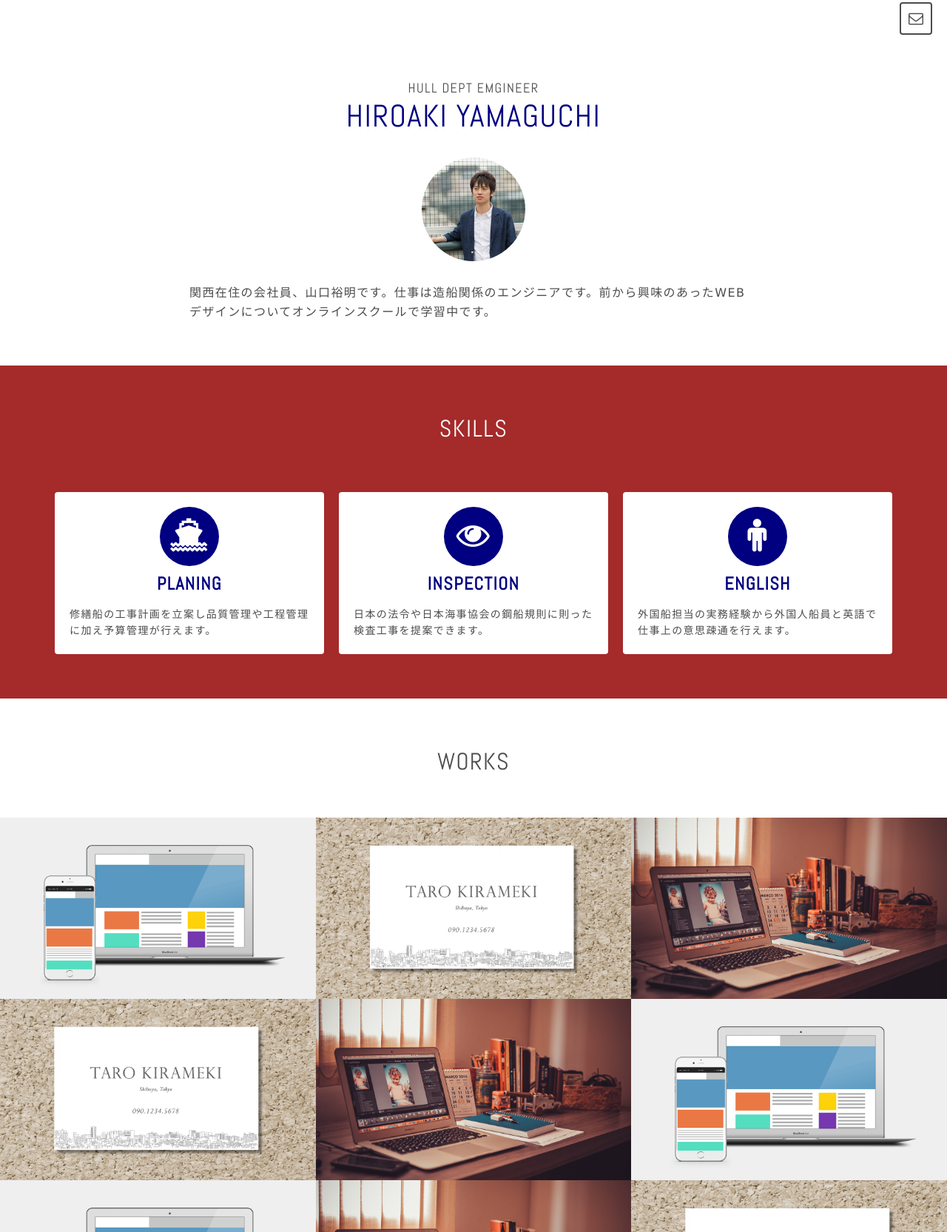
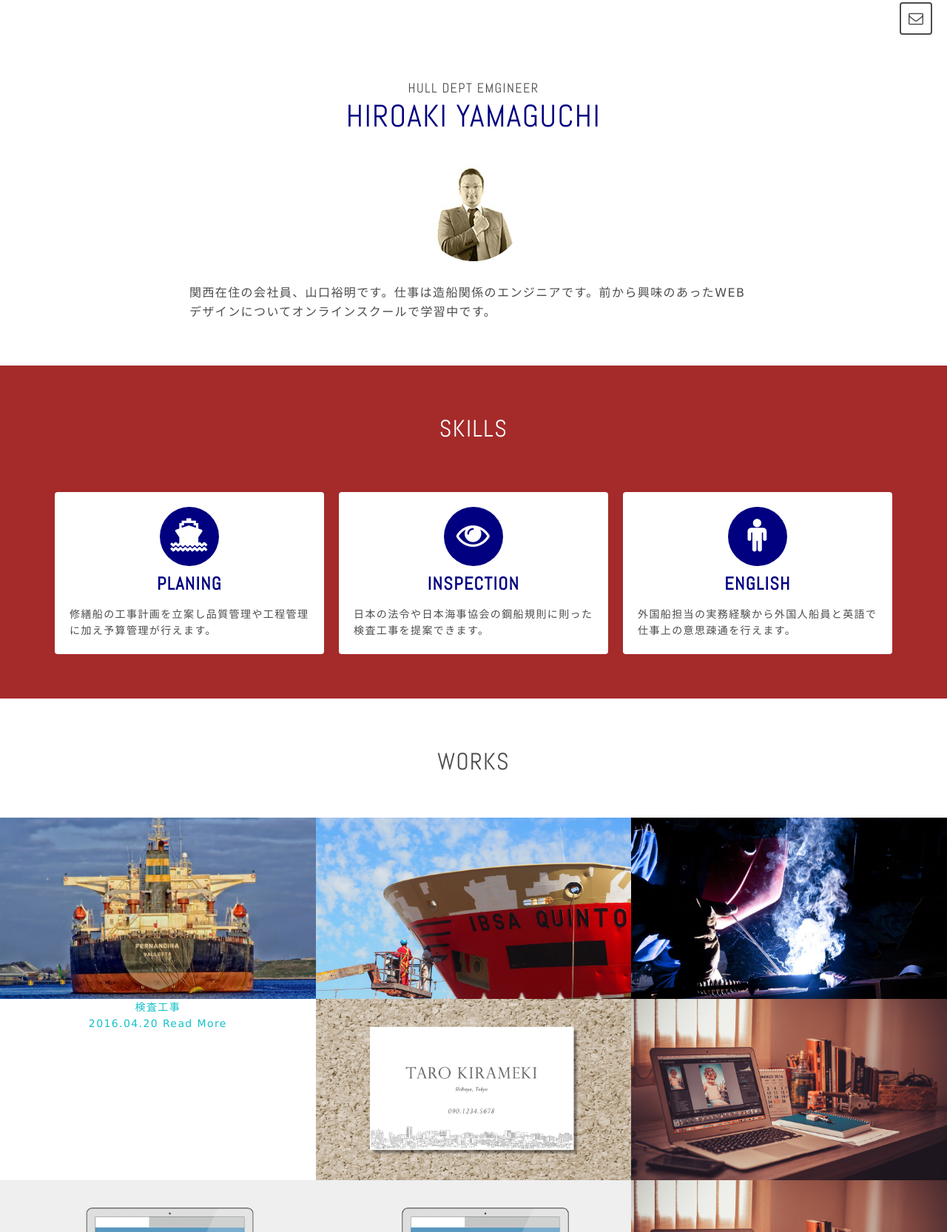
Before and after one commit to cassrer/cassrer.github.io, a plain HTML site: page index.html in a window 1280 px wide. Shown: the part 17-1682 px from the top of the page at 74% size. Drawn offline with nearby package versions, Linux system fonts and the light colour scheme.

Commit message:
second commit

```diff
--- a/index.html
+++ b/index.html
@@ -3,7 +3,7 @@
     <head>
         <meta charset="utf-8">
         <title>Web Designer - Taro Kirameki</title>
-        <meta name="description" content="Webデザイナー きらめき太郎のポートフォリオサイトです。東京を中心に活動しています。">
+        <meta name="description" content="関西在住の会社員、山口裕明のポートフォリオサイトです。和歌山を中心に活動しています。">
         <meta name="keywords" content="Web, デザイン, デザイナー, ポートフォリオ, Web制作">
         <link rel="stylesheet" href="https://cdnjs.cloudflare.com/ajax/libs/meyer-reset/2.0/reset.css">
         <link rel="stylesheet" href="./css/style.css">
@@ -14,7 +14,7 @@
             <a href="#contact" class="button-contact"><i aria-label="お問い合わせ" class="fa fa-envelope-o"></i></a>
             <div class="profile">
                 <h1 class="site-title abel uppercase text-center">Hull Dept emgineer <span>Hiroaki Yamaguchi</span></h1>
-                <img src="./images/img_profile.jpg" alt="プロフィール写真" width="140" height="140" class="block-center profile-icon">
+                <img src="./images/face-portfolio.jpg" alt="プロフィール写真" width="140" height="140" class="block-center profile-icon">
                 <p>関西在住の会社員、山口裕明です。仕事は造船関係のエンジニアです。前から興味のあったWEBデザインについてオンラインスクールで学習中です。</p>
             </div>
         </header>
@@ -43,10 +43,9 @@
         <h2 class="text-center">Works</h2>
         <div class="works-box">
             <a href="#">
-                <img src="./images/img_work_site.png" alt="株式会社きらめき コーポレートサイト様 Webサイトデザイン">
-                <div class="works-box-inner">
+                <img src="./images/ship-portfolio.jpg" alt="検査工事　テーマ">
                     <div class="text-center">
-                        <h3>株式会社きらめき コーポレートサイト</h3>
+                        <h3>検査工事</h3>
                         <small>2016.04.20</small>
                         <span class="button-readmore">Read More</span>
                     </div>
@@ -55,10 +54,10 @@
         </div>
         <div class="works-box">
             <a href="#">
-                <img src="./images/img_work_card.jpg" alt="きらめき花子様 名刺デザイン">
+                <img src="./images/port-portfolio.jpg" alt="塗装工事 テーマ">
                 <div class="works-box-inner">
                     <div class="text-center">
-                        <h3>きらめき花子様 名刺</h3>
+                        <h3>塗装工事</h3>
                         <small>2016.04.20</small>
                         <span class="button-readmore">Read More</span>
                     </div>
@@ -67,10 +66,10 @@
         </div>
         <div class="works-box">
             <a href="#">
-                <img src="./images/img_work_blog.jpg" alt="WordPressオリジナルテーマ">
+                <img src="./images/welding-portfolio.jpg" alt="艤装品工事 テーマ">
                 <div class="works-box-inner">
                     <div class="text-center">
-                        <h3>ブログデザイン</h3>
+                        <h3>艤装品工事</h3>
                         <small>2016.04.20</small>
                         <span class="button-readmore">Read More</span>
                     </div>
```
Also changed, not shown: images/face-portfolio.jpg (added), images/port-portfolio.jpg (added), images/ship-portfolio.jpg (added), images/welding-portfolio.jpg (added).
